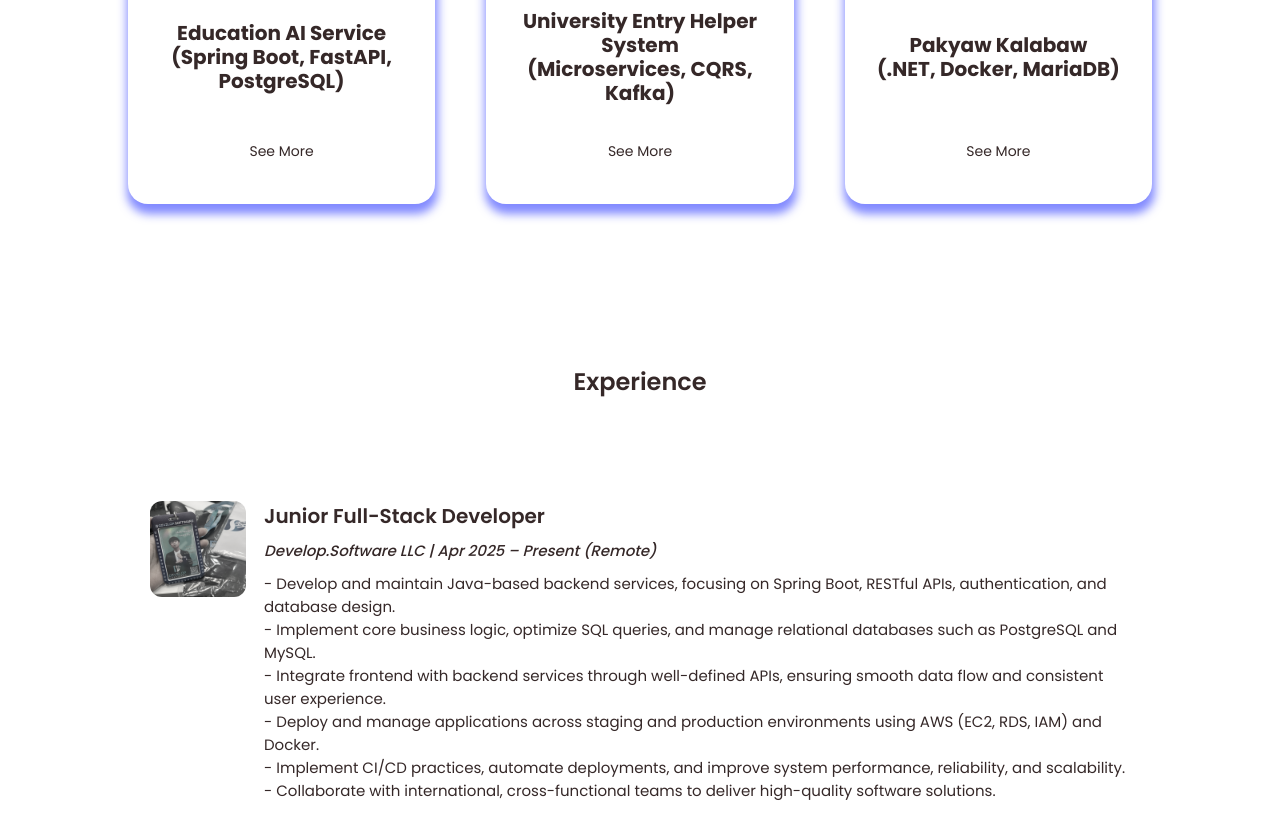
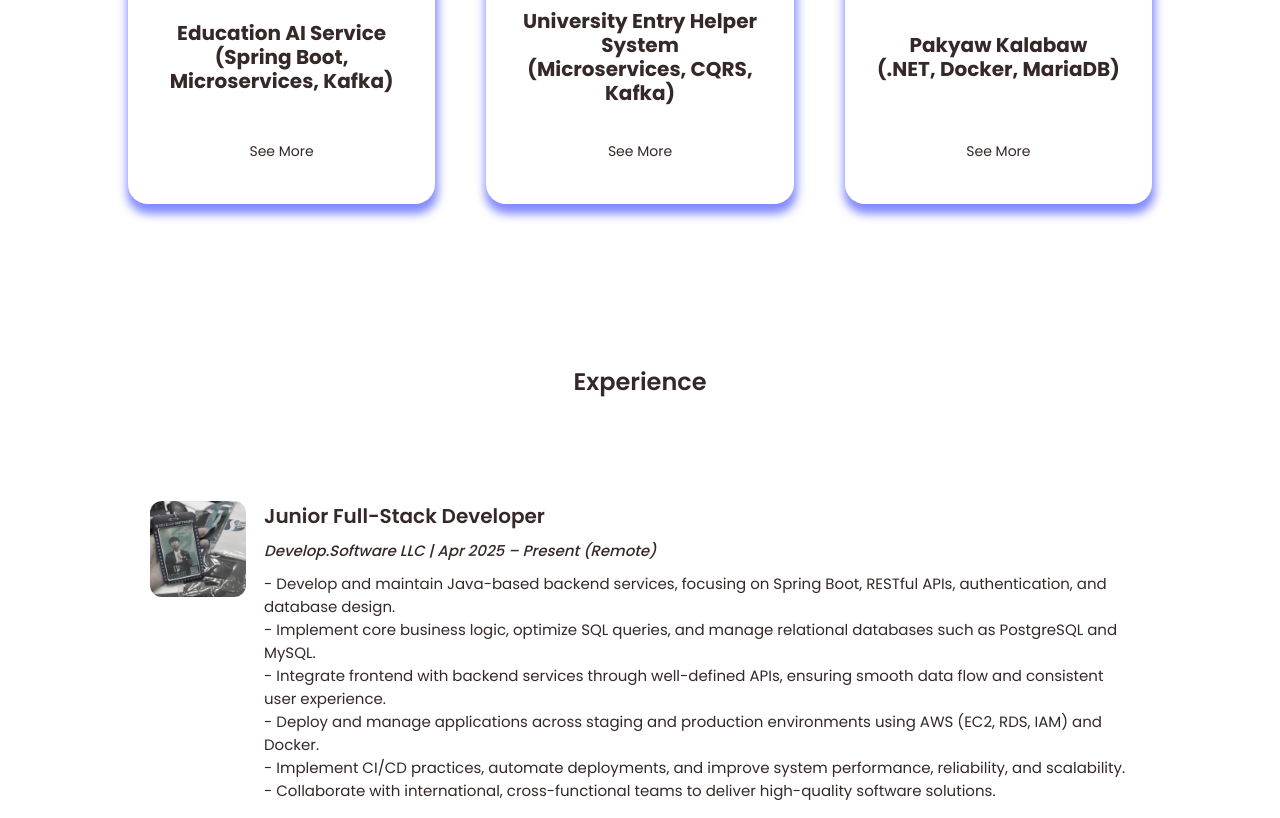
Before and after one commit to nhducminhqt/port_new, a plain HTML site: page index.html in a window 1280 px wide. Shown: the part 1761-2579 px from the top of the page. Drawn offline with nearby package versions, Linux system fonts and the light colour scheme; a script that the page names is missing.

Commit message:
update porfolio

```diff
--- a/index.html
+++ b/index.html
@@ -243,7 +243,7 @@
             <div class="project-box">
               <i class="uil uil-window"></i>
               <h3>
-                Education AI Service<br />(Spring Boot, FastAPI, PostgreSQL)
+                Education AI Service<br />(Spring Boot, Microservices, Kafka)
               </h3>
               <button class="project-btn">
                 <a
```
